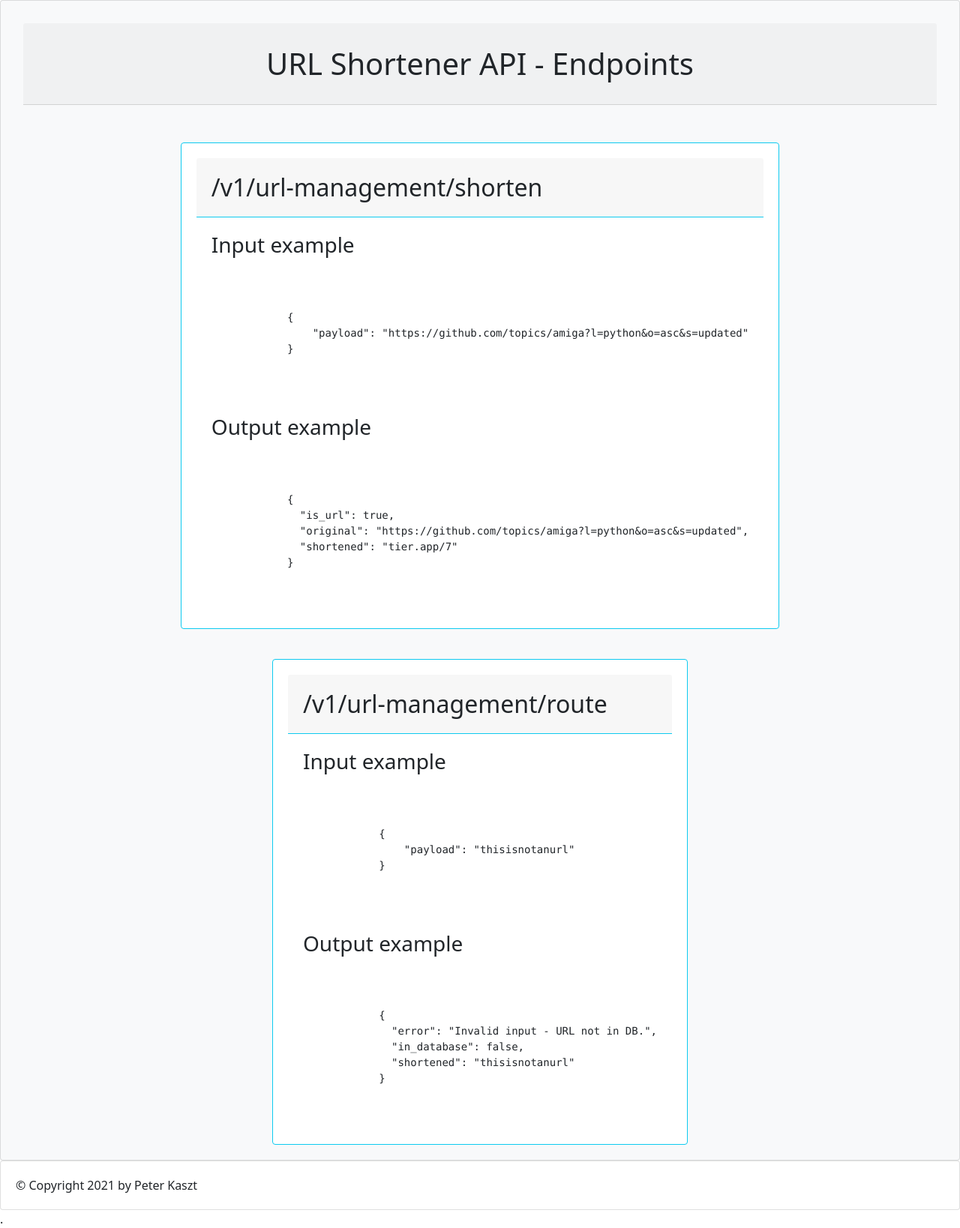
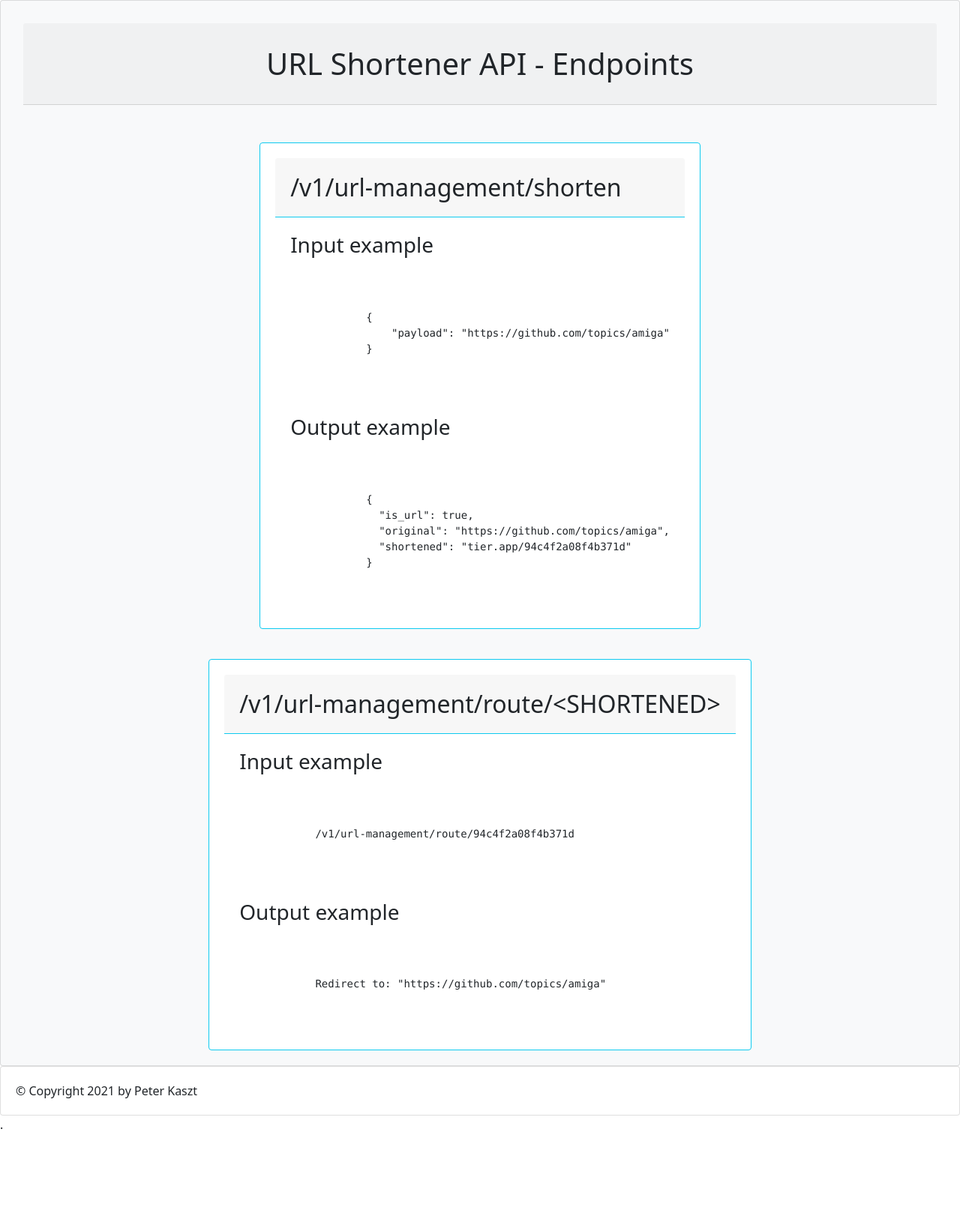
Before and after one commit to kasztp/URL_Shortener, a Flask app: page / in a window 1280 px wide. Shown: the whole page at 75% size. After the commit the page ends 1506 px from the top, so only its background shows below. Run offline with Flask 2, Linux system fonts and the light colour scheme.

Commit message:
Modify /v1/url-management/route to use GET requests instead of POST.

```diff
--- a/app/routes.py
+++ b/app/routes.py
@@ -34,24 +34,24 @@ def shorten():
             return response
 
 
-@app.route('/v1/url-management/route', methods=["POST"])
-def route():
+@app.route('/v1/url-management/route/<shortened>', methods=["GET"])
+def route(shortened):
     """Endpoint for basic routing based on the shortened value."""
-    data = request.get_json(silent=True)
     logger(request.remote_addr, '/v1/url-management/route')
-    if not request.json or 'payload' not in request.json:
+
+    if len(shortened) != 16:
         abort(400)
-    else:
-        shortened = escape(data["payload"])
-        original = shortened_validator(data["payload"])
 
-        if not original:
-            response = {
-                "error": "Invalid input - URL not in DB.",
-                "in_database": False,
-                "shortened": shortened
-            }
-            return response, 400
-        else:
-            response = redirect(original)
-            return response, 200
+    shortened = escape(shortened)
+    original = shortened_validator(shortened)
+
+    if not original:
+        response = {
+            "error": "Invalid input - URL not in DB.",
+            "in_database": False,
+            "shortened": shortened
+        }
+        return response, 400
+
+    response = redirect(original)
+    return response, 200
--- a/app/templates/index.html
+++ b/app/templates/index.html
@@ -14,7 +14,7 @@
 
             <pre style="padding: 20px;"><code>
             {
-                "payload": "https://github.com/topics/amiga?l=python&o=asc&s=updated"
+                "payload": "https://github.com/topics/amiga"
             }
             </code></pre>
 
@@ -25,23 +25,21 @@
             <pre style="padding: 20px;"><code>
             {
               "is_url": true,
-              "original": "https://github.com/topics/amiga?l=python&o=asc&s=updated",
-              "shortened": "tier.app/7"
+              "original": "https://github.com/topics/amiga",
+              "shortened": "tier.app/94c4f2a08f4b371d"
             }
             </code></pre>
             </div>
 
             <div class="card mx-auto border-info" style="margin: 20px; padding: 20px;">
-                <h2 class="card-header border-info" style="padding: 20px;">/v1/url-management/route</h2>
+                <h2 class="card-header border-info" style="padding: 20px;">/v1/url-management/route/&ltSHORTENED&gt</h2>
 
             <div>
                 <h3 style="padding: 20px;">Input example</h3>
             </div>
 
             <pre style="padding: 20px;"><code>
-            {
-                "payload": "thisisnotanurl"
-            }
+            /v1/url-management/route/94c4f2a08f4b371d
             </code></pre>
 
             <div>
@@ -49,11 +47,7 @@
             </div>
 
             <pre style="padding: 20px;"><code>
-            {
-              "error": "Invalid input - URL not in DB.",
-              "in_database": false,
-              "shortened": "thisisnotanurl"
-            }
+            Redirect to: "https://github.com/topics/amiga"
             </code></pre>
             </div>
         </div>
```
Also changed, not shown: app/tests/test_2_route.py (+7 -12 lines), README.md.
